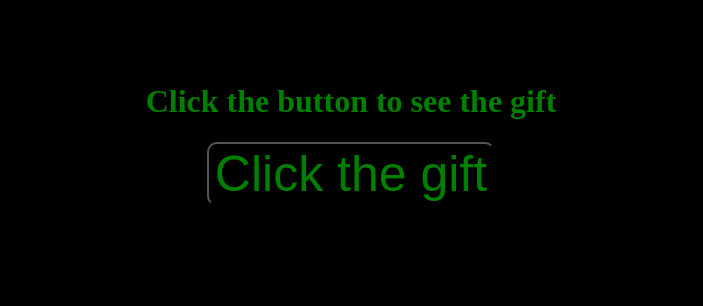
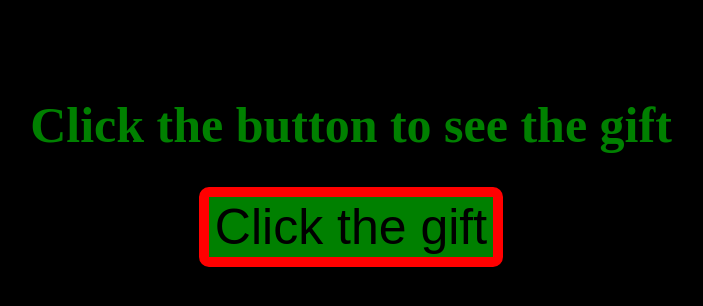
Before and after one commit to Touchimaru/About, a plain HTML site: page rip.html in a window 1280 px wide. Shown: the whole page, without its empty margins (297-1000 px from the left). Drawn offline with Linux system fonts and the light colour scheme.

Commit message:
Update style.css

```diff
--- a/style.css
+++ b/style.css
@@ -7,13 +7,15 @@ html, body {
 
 h1{
   color: green;
+	font-size:50px;
+	font-family:bold;
 }
 
 button{
   font-size: 50px;
-
-  color: green;
-  background-color: black;
+  border:10px solid red;
+  color: black;
+  background-color: green;
   border-radius: 10px;
 }
 
```
